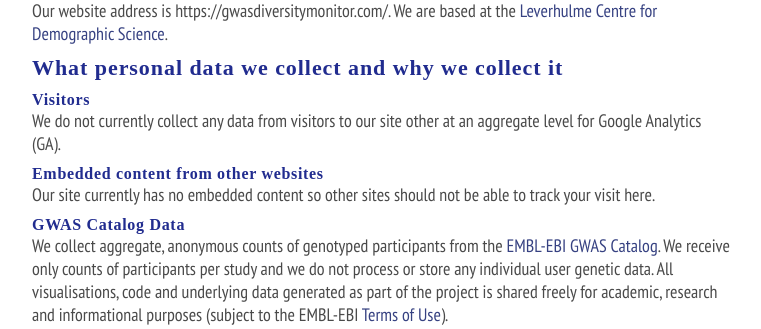
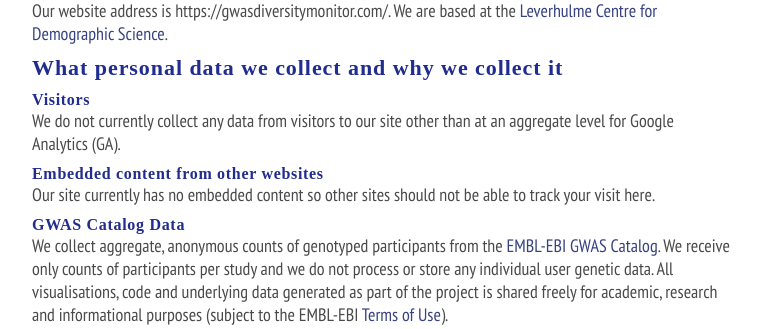
Before and after one commit to OxfordDemSci/gwasdiversitymonitor, a Flask app: page /privacy-policy in a window 1280 px wide. Shown: the part 179-508 px from the top of the page, without its empty margins (33-794 px from the left). Run offline with Flask 2, Linux system fonts and the light colour scheme; some web fonts are replaced.

Commit message:
fixed a privacy policy typo

```diff
--- a/app/templates/pages/privacy-policy.html
+++ b/app/templates/pages/privacy-policy.html
@@ -12,7 +12,7 @@
         <h2>What personal data we collect and why we collect it</h2>
         <h3> Visitors </h3>
         <p>
-          We do not currently collect any data from visitors to our site other at an aggregate level for Google Analytics (GA).
+          We do not currently collect any data from visitors to our site other than at an aggregate level for Google Analytics (GA).
         </p>
         <h3>Embedded content from other websites</h3>
         <p>
```
